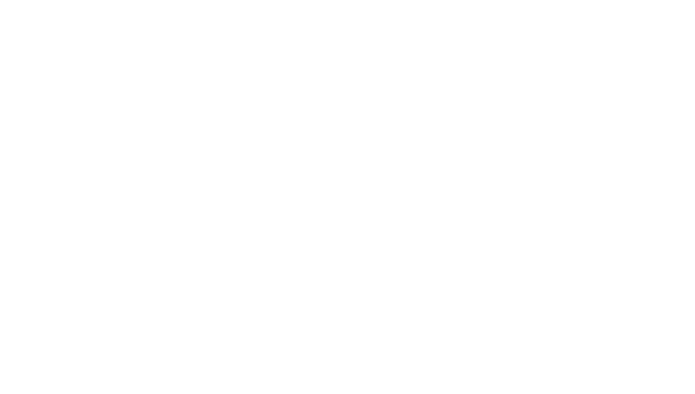
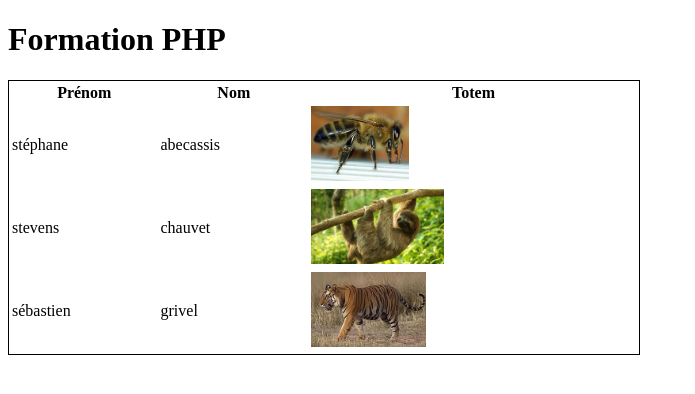
Before and after one commit to cdufour/poec-agefos-php, a PHP site: page / in a window 1280 px wide. Before the commit the part shown is empty. Shown: the top 394 px of the page, without its empty margins (0-695 px from the left). Run offline with PHP 8.4, Linux system fonts and the light colour scheme.

Commit message:
commit 2

```diff
--- /dev/null
+++ b/css/styles.css
@@ -0,0 +1,8 @@
+table {
+  width:50%;
+  border:1px black solid;
+}
+
+table img {
+  height: 75px
+}
--- a/index.php
+++ b/index.php
@@ -1,10 +1,47 @@
+<?php
+$title = "Formation PHP";
+
+$stagiaires = array(
+  array(
+    'nom' => 'abecassis',
+    'prenom' => 'stéphane',
+    'totem' => 'abeille.jpg'),
+  array(
+    'nom' => 'chauvet',
+    'prenom' => 'stevens',
+    'totem' => 'paresseux.jpg'),
+  array(
+    'nom' => 'grivel',
+    'prenom' => 'sébastien',
+    'totem' => 'tigre.jpg'),
+);
+?>
+
 <!DOCTYPE html>
 <html>
   <head>
     <meta charset="utf-8">
-    <title>Page d'accueil Formation PHP</title>
+    <title><?php echo $title ?></title>
+    <link rel="stylesheet" href="css/styles.css">
   </head>
   <body>
+    <h1><?php echo $title ?></h1>
+    <table>
+      <tr>
+        <th>Prénom</th>
+        <th>Nom</th>
+        <th>Totem</th>
+      </tr>
+      <?php
+      foreach($stagiaires as $s) {
+        echo '<tr>';
+        echo '<td>' . $s['prenom'] . '</td>';
+        echo '<td>' . $s['nom'] . '</td>';
+        echo '<td><img src="img/totems/' . $s['totem'] . '" alt=""/></td>';
+        echo '</tr>';
+      }
+      ?>
+    </table>
 
   </body>
 </html>
--- /dev/null
+++ b/notes.txt
@@ -0,0 +1 @@
+https://github.com/cdufour/poec-agefos-php
--- a/test.php
+++ b/test.php
@@ -80,10 +80,10 @@ $juve[0]['maillot'] = 21;
 
 // Structures itératives
 // boucle for
-echo '<ul>';index
+echo '<ul>';
 for($i=0; $i<sizeof($juve); $i++) {
   echo '<li>' . $juve[$i]['prenom'] . ' ' . $juve[$i]['nom'] . '</li>';
-}index
+}
 echo '</ul>';
 
 // boucle while
@@ -98,7 +98,7 @@ echo '</select>';
 
 foreach($juve as $j) {
   if ($j['maillot'] == 21) {
-    echo '<p style="color:green">' . $j['nom'] . ' (meneur de jeu)</p>';
+    echo '<p style="color:red">' . $j['nom'] . ' (meneur de jeu)</p>';
   } else {
     echo '<p>' . $j['nom'] . '</p>';
   }
```
Also changed, not shown: img/totems/abeille.jpg (added), img/totems/paresseux.jpg (added), img/totems/tigre.jpg (added).
